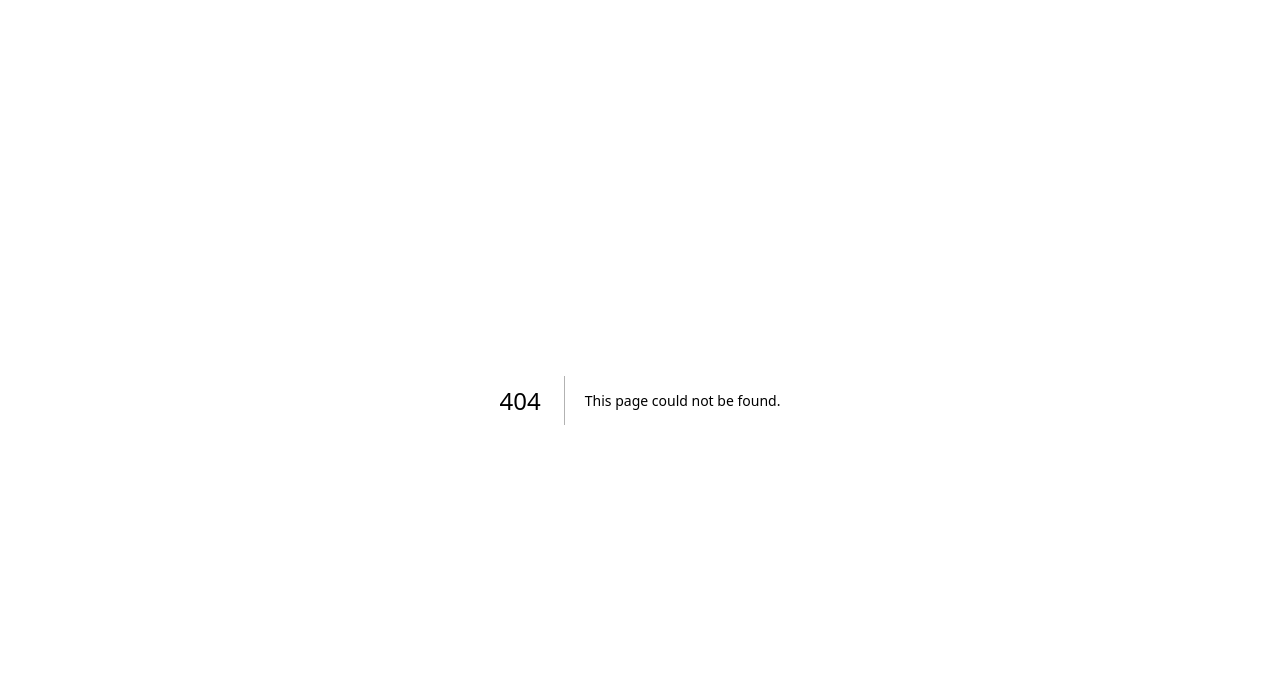
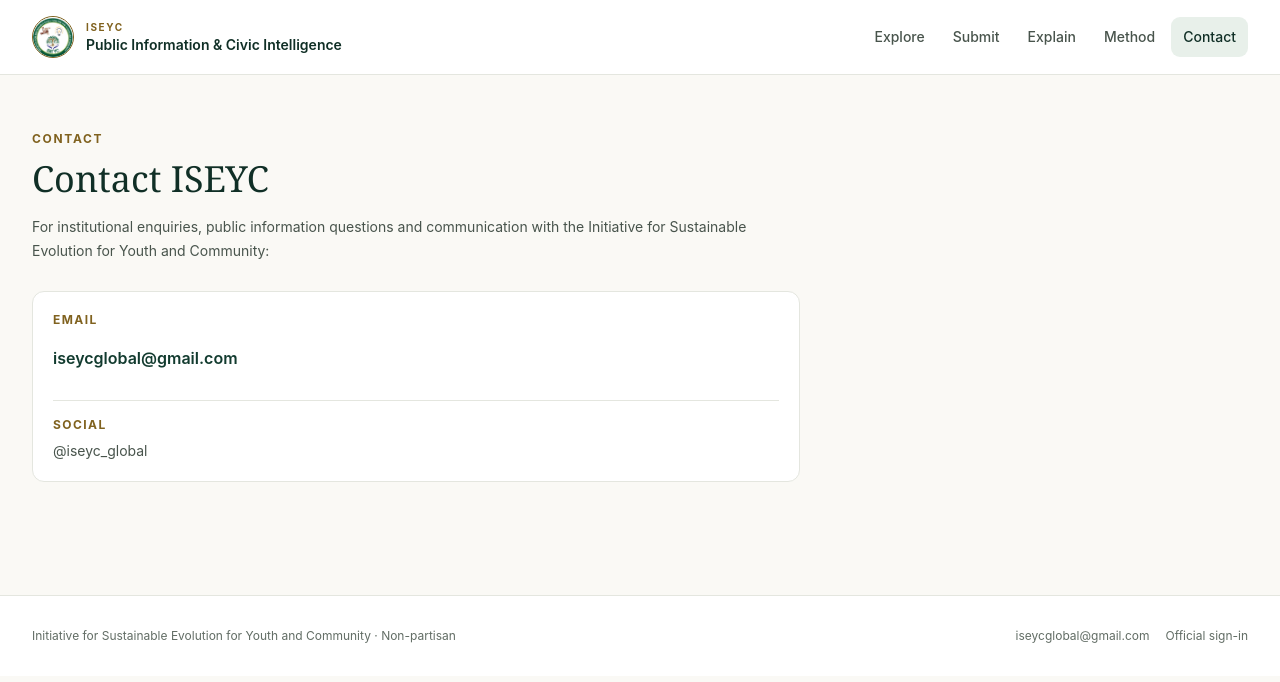
Before and after one commit to mrzulqarnainnadabo/iseyc-digital-operations-centre-notion, a Next.js app: page /contact in a window 1280 px wide. Before the commit this address had no page. Shown: the top 682 px of the page. Built offline with nearby package versions, Linux system fonts and the light colour scheme.

Commit message:
feat(idcc): add verified institutional contact page

```diff
--- /dev/null
+++ b/app/contact/page.tsx
@@ -0,0 +1,19 @@
+import { PublicShell } from "@/components/PublicShell";
+
+export default function ContactPage() {
+  return (
+    <PublicShell>
+      <section className="max-w-3xl py-10 sm:py-14">
+        <p className="text-xs font-bold uppercase tracking-[0.14em] text-gold-600">Contact</p>
+        <h1 className="mt-3 font-serif text-3xl text-forest-950 sm:text-4xl">Contact ISEYC</h1>
+        <p className="mt-4 text-sm leading-6 text-ink-700">For institutional enquiries, public information questions and communication with the Initiative for Sustainable Evolution for Youth and Community:</p>
+        <div className="mt-7 rounded-card border border-line bg-white p-5">
+          <p className="text-xs font-bold uppercase tracking-[0.12em] text-gold-600">Email</p>
+          <a href="mailto:iseycglobal@gmail.com" className="mt-2 inline-flex min-h-[44px] items-center text-base font-semibold text-forest-900 hover:underline">iseycglobal@gmail.com</a>
+          <p className="mt-5 border-t border-line pt-4 text-xs font-bold uppercase tracking-[0.12em] text-gold-600">Social</p>
+          <p className="mt-2 text-sm text-ink-700">@iseyc_global</p>
+        </div>
+      </section>
+    </PublicShell>
+  );
+}
```
